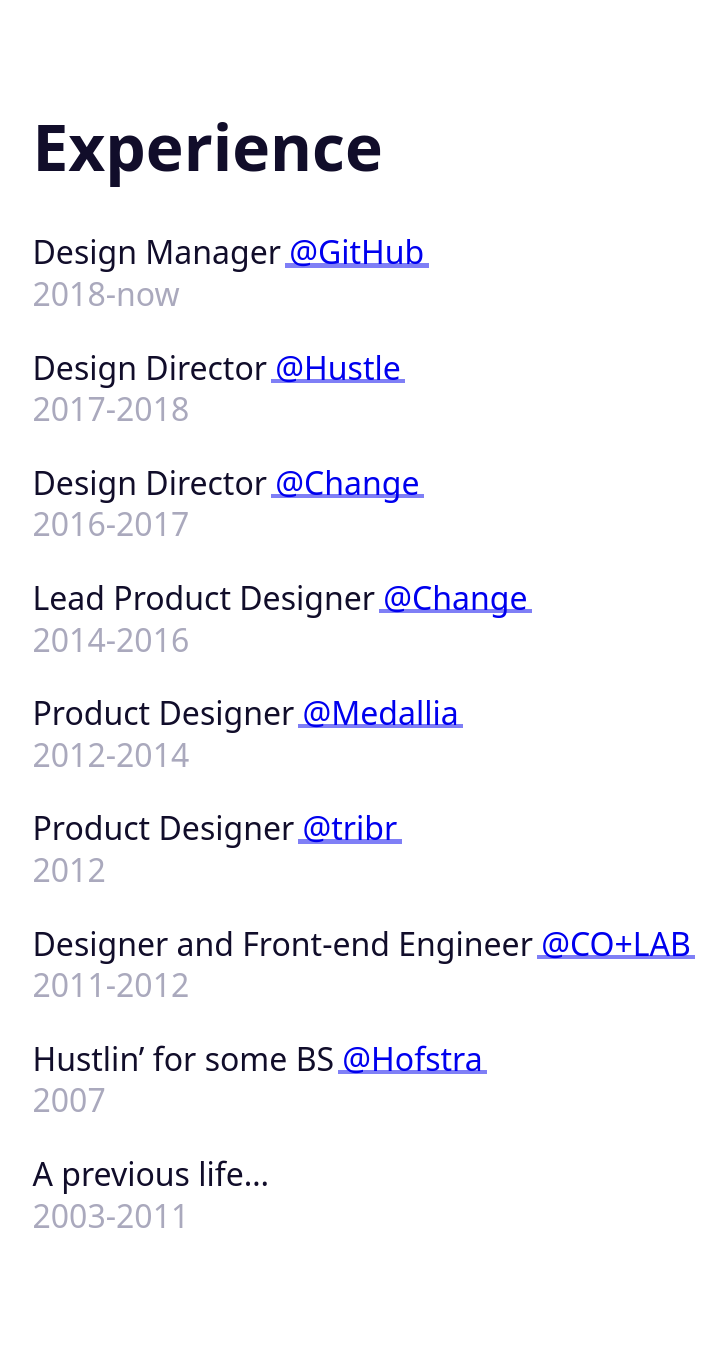
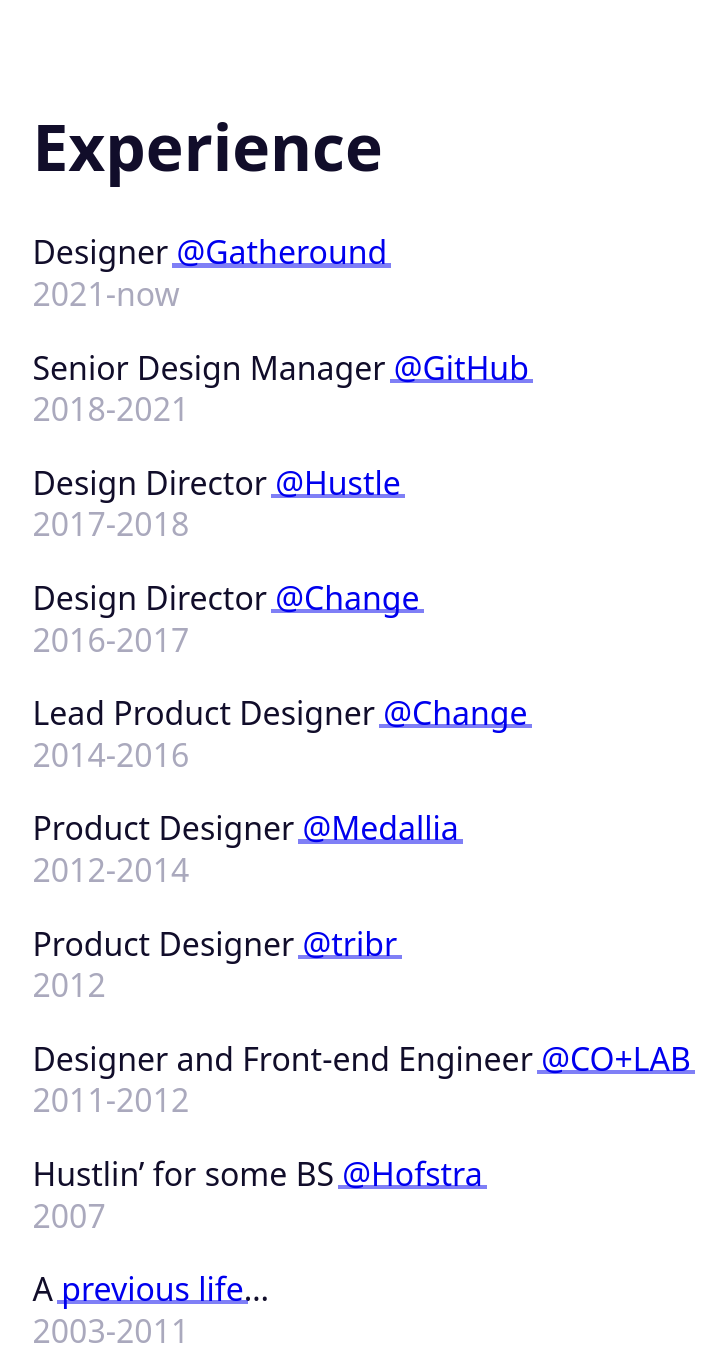
Before and after one commit to matthewferry/matthewferry.github.io, a website: page experience/index.html in a window 1280 px wide. Shown: the whole page, without its empty margins (30-756 px from the left). Before the commit the page ends 1331 px from the top, so only its background shows below. Drawn offline with Linux system fonts and the light colour scheme.

Commit message:
Reflects job changes

```diff
--- a/experience/index.html
+++ b/experience/index.html
@@ -16,7 +16,8 @@
 
       <h1>Experience</h1>
 <ul>
-<li>Design Manager <a href="https://twitter.com/github">@GitHub</a> <em>2018-now</em></li>
+<li>Designer <a href="https://twitter.com/comegatheround">@Gatheround</a> <em>2021-now</em></li>
+<li>Senior Design Manager <a href="https://twitter.com/github">@GitHub</a> <em>2018-2021</em></li>
 <li>Design Director <a href="https://twitter.com/Hustle">@Hustle</a> <em>2017-2018</em></li>
 <li>Design Director <a href="https://twitter.com/Change">@Change</a> <em>2016-2017</em></li>
 <li>Lead Product Designer <a href="https://twitter.com/Change">@Change</a> <em>2014-2016</em></li>
@@ -24,7 +25,7 @@
 <li>Product Designer <a href="https://twitter.com/tribrapp">@tribr</a> <em>2012</em></li>
 <li>Designer and Front-end Engineer <a href="https://twitter.com/teamcolab">@CO+LAB</a> <em>2011-2012</em></li>
 <li>Hustlin’ for some BS <a href="https://twitter.com/HofstraU">@Hofstra</a> <em>2007</em></li>
-<li>A previous life… <em>2003-2011</em></li>
+<li>A <a href="https://matthewferry.bandcamp.com">previous life</a>… <em>2003-2011</em></li>
 </ul>
 
 
```
Also changed, not shown: index.html (+1 -1 lines).
